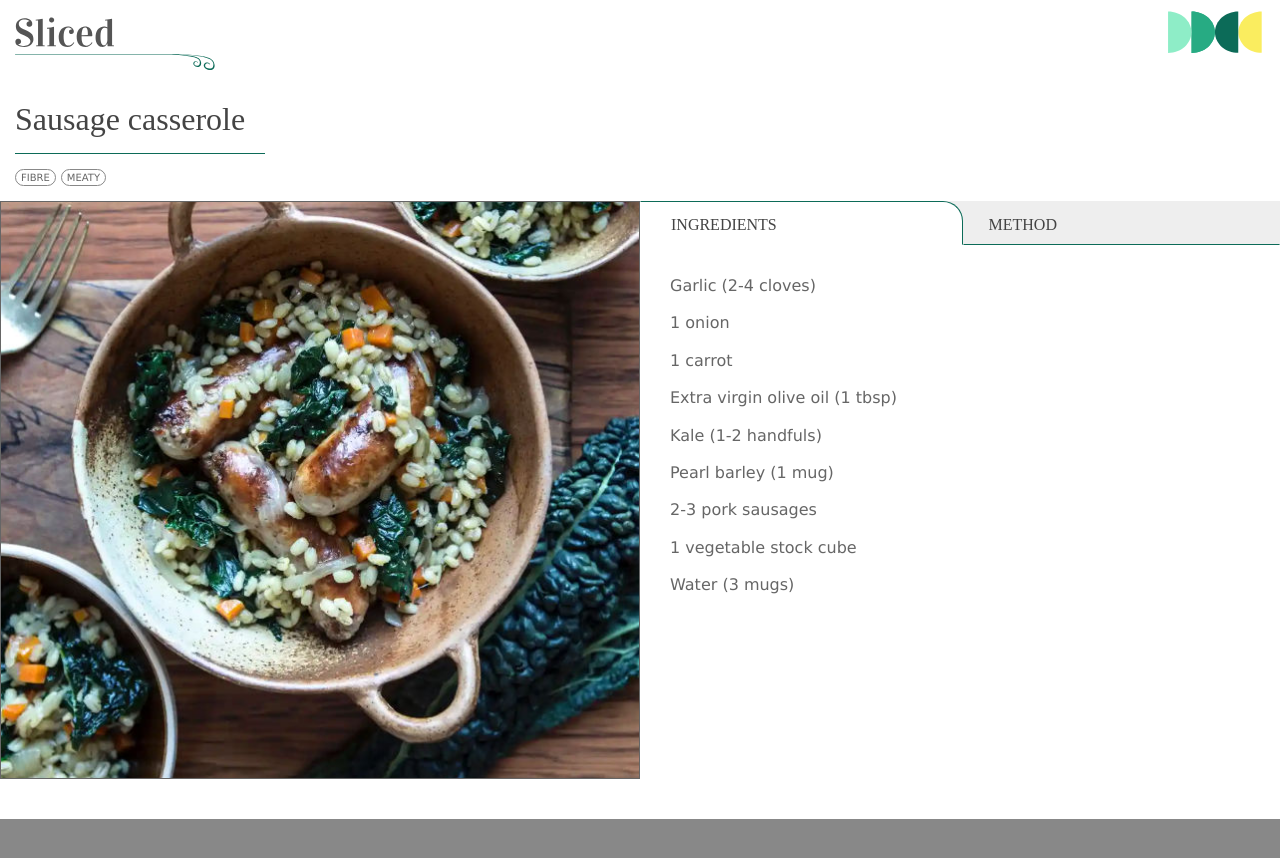
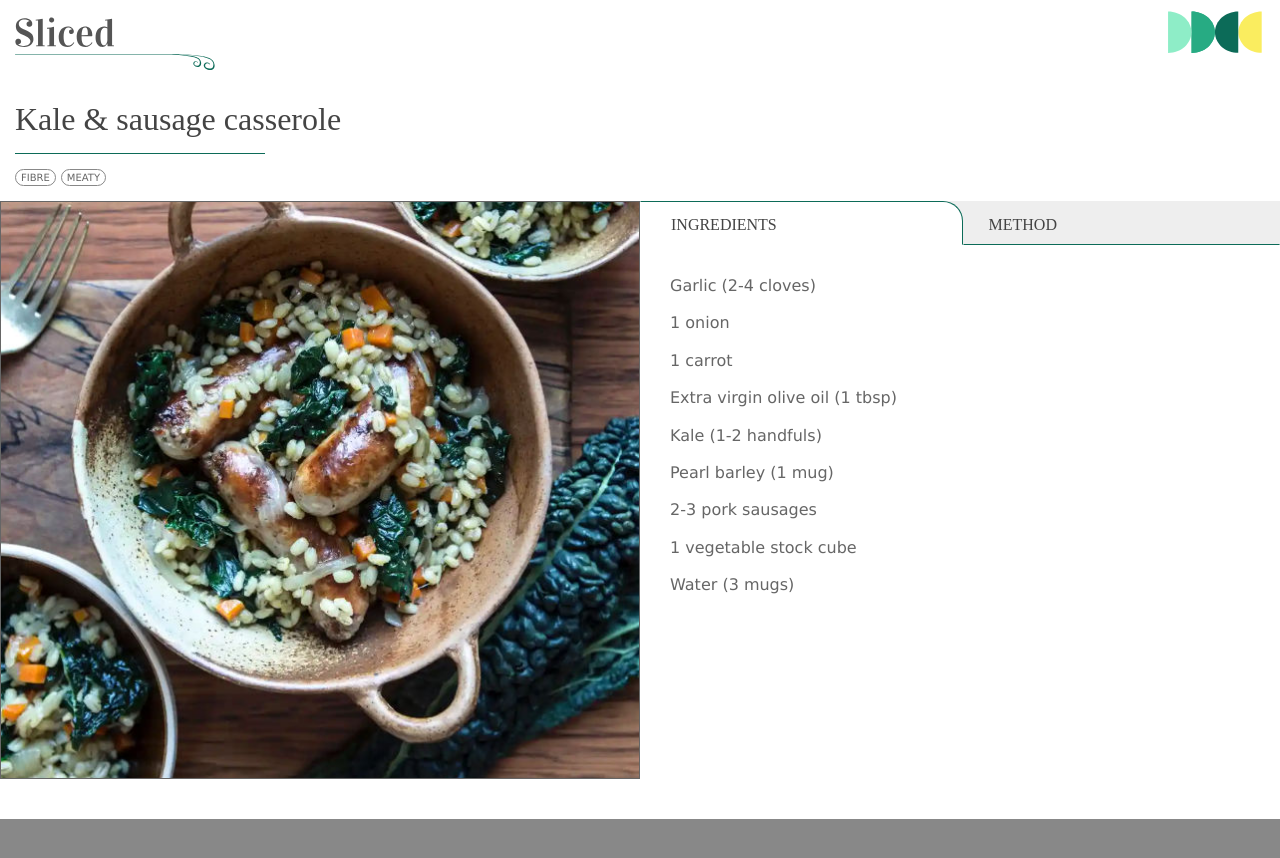
Before and after one commit to jonnywyatt/recipes, a Next.js app: page /recipes/1 in a window 1280 px wide. Shown: the top 858 px of the page. Built offline with nearby package versions, Linux system fonts and the light colour scheme.

Commit message:
Grid row alignment; recipe title

```diff
--- a/src/app/data/recipes.ts
+++ b/src/app/data/recipes.ts
@@ -1,7 +1,7 @@
 export const recipesData = [
   {
     id: '1',
-    title: 'Sausage casserole',
+    title: 'Kale & sausage casserole',
     images: [
       { fileName: 'kale-sausage-640.jpg', width: 640 },
       { fileName: 'kale-sausage-1100.jpg', width: 1600 },
--- a/src/app/recipes/[id]/page.tsx
+++ b/src/app/recipes/[id]/page.tsx
@@ -1,7 +1,6 @@
 import { getData } from '@/app/utils/getData';
 import styles from './page.module.scss';
 import grid from '@/app/styles/grid.module.css';
-import flex from '@/app/styles/flex.module.css';
 import spacing from '../../styles/spacing.module.css';
 import { Tags } from '@/components/Tags';
 import { Tab, TabList, TabPanel, Tabs } from '@/components/Tabs';
--- a/src/app/styles/grid.module.css
+++ b/src/app/styles/grid.module.css
@@ -5,6 +5,7 @@
 .fullWidthWithMargins {
   display: grid;
   grid-template-columns: var(--grid-gutter-width) 1fr var(--grid-gutter-width);
+  grid-template-rows: min-content;
 }
 
 .gridColumnCenter {
```
